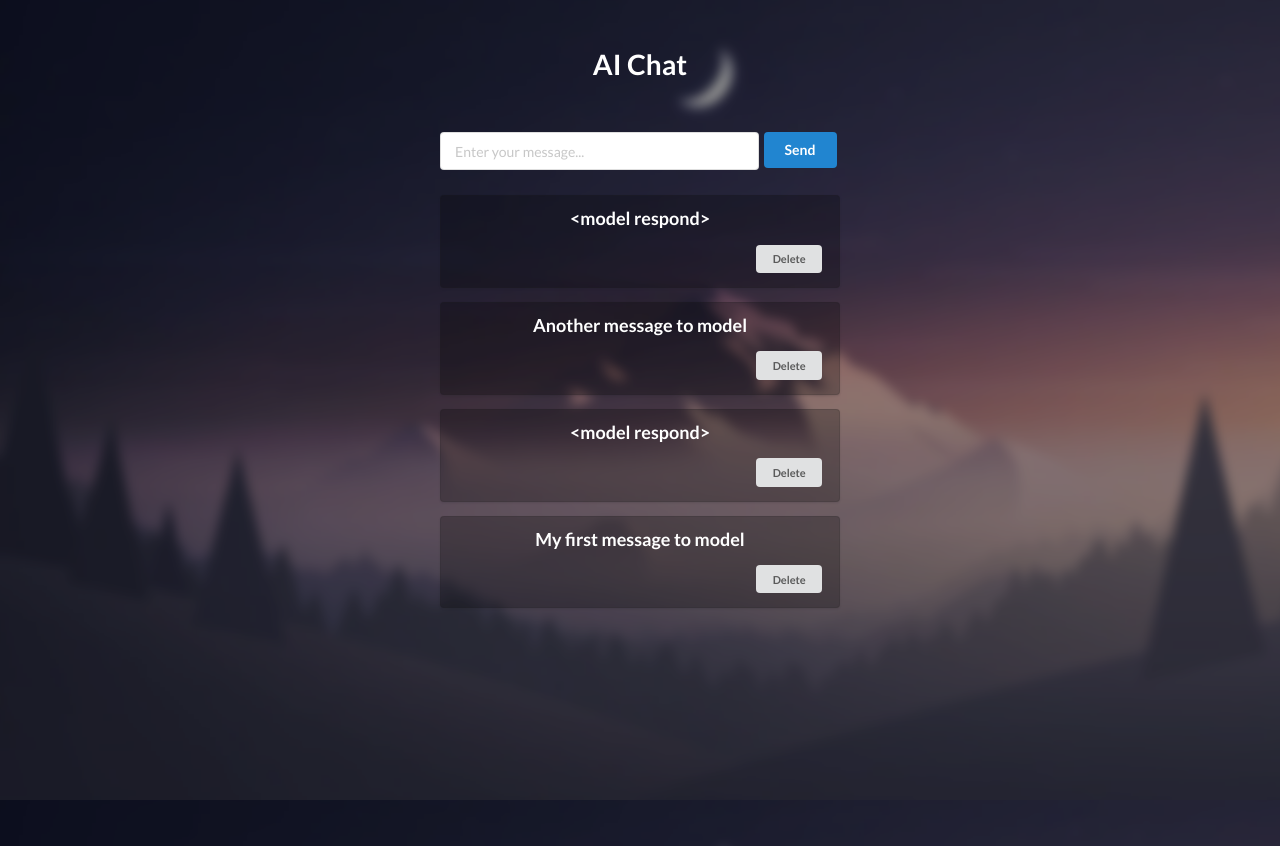
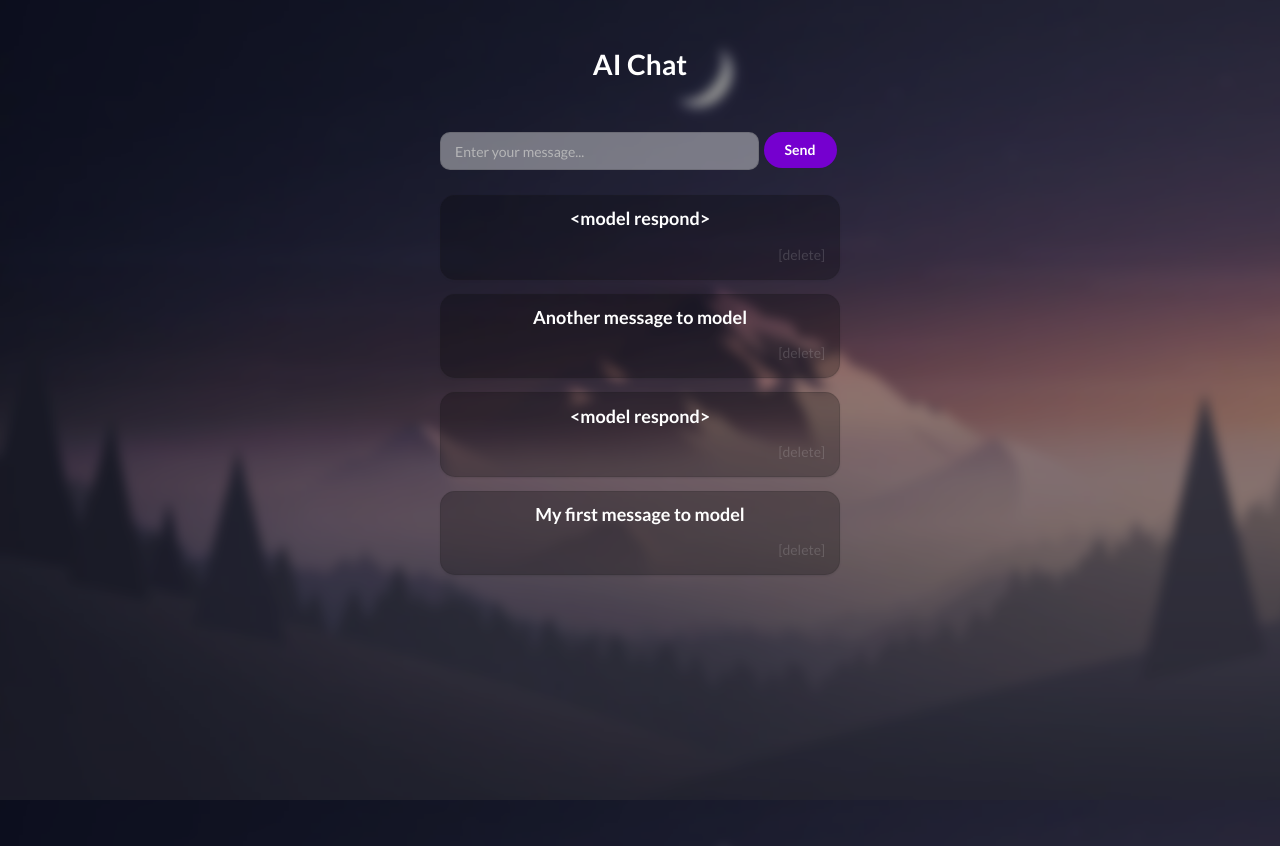
Before and after one commit to AKAD0/Diploma_Project, a Flask app: page / in a window 1280 px wide. Run offline with Flask 3, Linux system fonts and the light colour scheme.

Commit message:
modified:   templates/base.html

```diff
--- a/templates/base.html
+++ b/templates/base.html
@@ -21,6 +21,7 @@
         }
         .ui.segment {
             background-color: rgba(0, 0, 0, 0.25);
+            border-radius: 15px;
         }
     </style>
 </head>
@@ -37,10 +38,10 @@
         <div style="margin-top:50px; margin-bottom:25px;">
             <form class="ui form" action="/button" method="post" style="display:flex">
                 <div class="inline" style="flex-grow:1;">
-                    <input type="text" name="prompt" placeholder="Enter your message...">
+                    <input type="text" name="prompt" style="background-color:rgba(255, 255, 255, 0.405); border-radius:10px;" placeholder="Enter your message...">
                 </div>
                 <div class="inline" style="margin-left:5px;">
-                    <button class="ui blue button" id="button" type="submit">Send</button>
+                    <button class="ui blue button" style="background-color:rgb(117, 0, 207); border-radius:20px;" id="button" type="submit">Send</button>
                 </div>
             </form>
         </div>
@@ -53,7 +54,7 @@
 
             <!-- Button (hyperlink) 'delete' endpoint -->
             <div style="text-align:right;">
-                <a class="ui mini gray button" href="/delete/{{ history.id }}">Delete</a>
+                <a class="ui mini gray" style="color:rgba(255, 255, 255, 0.155)" href="/delete/{{ history.id }}">[delete]</a>
             </div>
         </div>
         {% endfor %}
```
